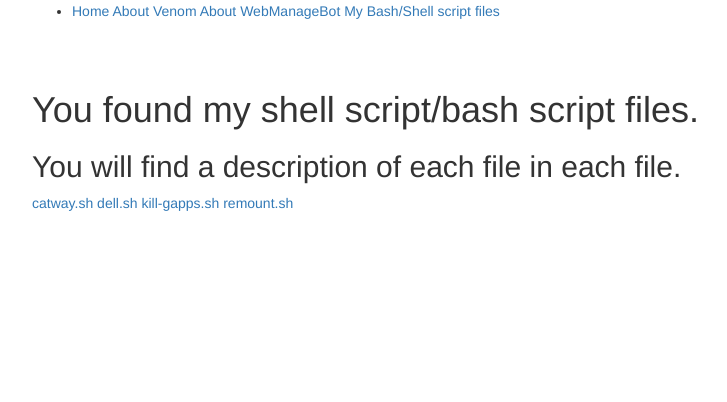
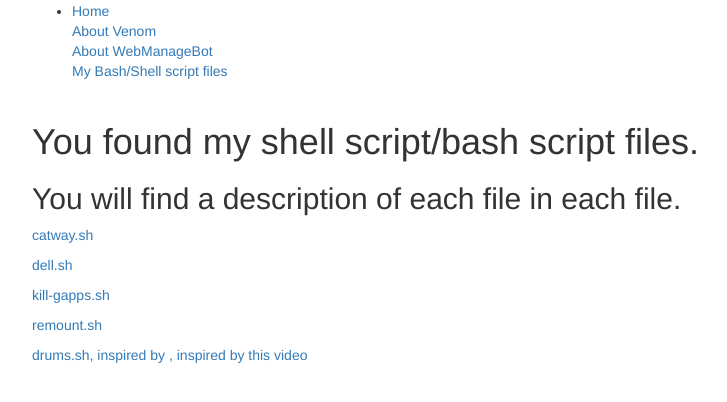
Before and after one commit to VenomousSteam81/VenomousSteam81.github.io, a plain HTML site: page sh-files/sh-files.html in a window 1280 px wide. Shown: the whole page, without its empty margins (38-765 px from the left). Drawn offline with nearby package versions, Linux system fonts and the light colour scheme.

Commit message:
did a bunch of changes, added a script

```diff
--- a/sh-files/sh-files.html
+++ b/sh-files/sh-files.html
@@ -13,10 +13,10 @@
 		<div class="container">
 			<ul class="navbar-nav">
 				<li class="active">
-					<a href="/">Home</a>
-					<a href="/about.html">About Venom</a>
-					<a href="/wmb.html">About WebManageBot</a>
-					<a href="/sh-files/sh-files.html">My Bash/Shell script files</a>
+					<a href="/">Home<br></a>
+					<a href="/about.html">About Venom<br></a>
+					<a href="/wmb.html">About WebManageBot<br></a>
+					<a href="/sh-files/sh-files.html">My Bash/Shell script files<br></a>
 				</li>
 			</ul>
 		</div>
@@ -25,10 +25,12 @@
   <div class="container">
       <h1>You found my shell script/bash script files.</h1>
       <h2>You will find a description of each file in each file.</h2>
-      <a href="/sh-files/catway.sh">catway.sh</a>
-      <a href="/sh-files/dell.sh">dell.sh</a>
-      <a href="/sh-files/kill-gapps.sh">kill-gapps.sh</a>
-      <a href="/sh-files/remount.sh">remount.sh</a>
+      <a href="/sh-files/catway.sh"><p>catway.sh<p></a>
+      <a href="/sh-files/dell.sh">dell.sh<p></a>
+      <a href="/sh-files/kill-gapps.sh">kill-gapps.sh<p></a>
+      <a href="/sh-files/remount.sh">remount.sh<p></a>
+	  <a href="/sh-files/drums.sh">drums.sh, inspired by</a>
+	  <a href="https://www.youtube.com/watch?v=TwJdcgEClMU">, inspired by this video<p></a>
   </div>
 </body>
 </html>
```
Also changed, not shown: about.html (+13 -10 lines), index.html (+6 -6 lines), wmb.html (+7 -4 lines), 1 other file.
